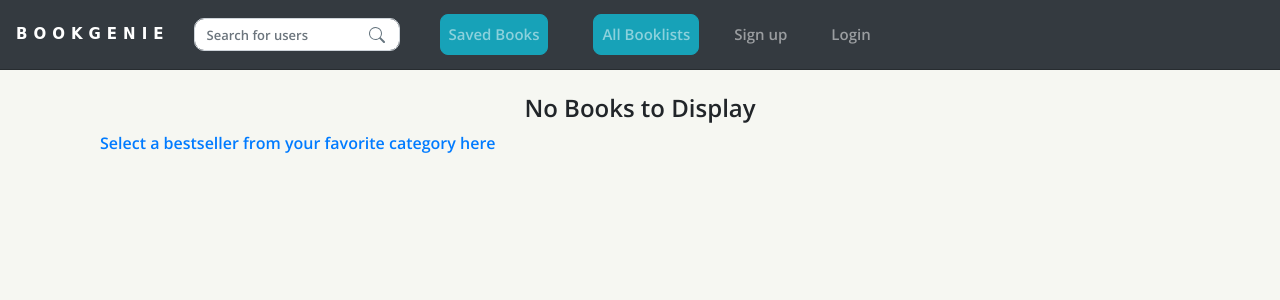
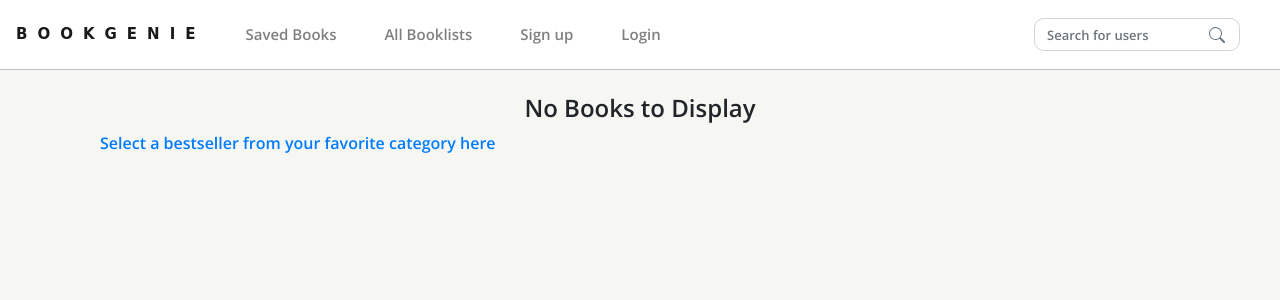
Before and after one commit to ShaheenKhan99/Capstone-1, a Flask app: page /books in a window 1280 px wide. Shown: the top 300 px of the page. Run offline with Flask 2, Linux system fonts and the light colour scheme; data that the repository does not hold is empty; some libraries are stand-ins or nearby versions; some web fonts are replaced.

Commit message:
modified styles

```diff
--- /dev/null
+++ b/confidential.py
@@ -0,0 +1 @@
+API_SECRET_KEY = 'CWD75tuEexOC1hIhaWOP0GPi9C1Xpbln'
--- a/static/style.css
+++ b/static/style.css
@@ -54,7 +54,7 @@
 }
 
 .navbar a {
-  color: #677580;
+  color: #777774 ;
   font-size: 15px;
   font-weight: bold;
 }
@@ -67,10 +67,9 @@
 .navbar-brand {
   display: flex;
   align-items: center;
-  font-size: 400px;
-  font-weight: 800;
+  font-size: 600px;
   font-family: 'Macondo', cursive;
-  letter-spacing: 6px;
+  letter-spacing: 10px;
 }
 
 
@@ -118,10 +117,16 @@
   border: 2px solid #3C7A89;
 }
 
+#profile {
+  border-radius: 10px;
+}
+
+
 /* on "onboarding" pages (signup & login), the navbar is
    different: no search box, the logo is centered, and it has
    a background color.
  */
+
 
 .onboarding > .navbar {
   background-size: 100% 100%;
@@ -153,7 +158,7 @@
 }
 
 .onboarding {
-  background-color: #fff;
+  background-color: greenyellow;
 }
 
 @media (max-width: 468px) {
--- a/templates/base.html
+++ b/templates/base.html
@@ -21,55 +21,54 @@
 </head>
 <body>
   <!-- Navbar-->
-    <nav class="navbar sticky-top navbar-expand-lg navbar-dark bg-dark">
+    <nav class="navbar navbar-expand-lg navbar-light mb-4">
+
       <a class="navbar-brand" href="/">BOOKGENIE</a>
 
       <button class="navbar-toggler" type="button" data-toggle="collapse" data-target="#navbarNav" aria-controls="navbarNav" aria-expanded="false" aria-label="Toggle navigation">
         <span class="navbar-toggler-icon"></span>
       </button>
+
       <div class="collapse navbar-collapse" id="navbarNav">
 
-        <ul class="nav navbar-nav">
-          {% if request.endpoint != None %}
-          <li class="nav-item">
-            <form class="navbar-form navbar-right" action="/users">
-              <input name="q" class="form-control" placeholder="Search for users" id="search">
-                <button class="btn btn-default">
-                  <svg xmlns="http://www.w3.org/2000/svg" width="16" height="16" fill="currentColor" class="bi bi-search mb-2" viewBox="0 0 16 16">
-                  <path d="M11.742 10.344a6.5 6.5 0 1 0-1.397 1.398h-.001c.03.04.062.078.098.115l3.85 3.85a1 1 0 0 0 1.415-1.414l-3.85-3.85a1.007 1.007 0 0 0-.115-.1zM12 6.5a5.5 5.5 0 1 1-11 0 5.5 5.5 0 0 1 11 0z"/>
-                  </svg>
-                </button>
-            </form>
+        <ul class="navbar-nav  mr-auto">
+
+          <li class="nav-item mx-3">
+            <a class="nav-link" href="/books">Saved Books</a>
           </li>
-          {% endif %}
-
-          <li class="nav-item">
-            <a class="btn btn-info mx-4 my-4 my-sm-0 nav-link" href="/books">Saved Books</a>
-          </li>
-          <li class="nav-item">
-            <a class="btn btn-info my-4 my-sm-0 nav-link" href="/booklists">All Booklists</a>
+          <li class="nav-item mx-3">
+            <a class="nav-link" href="/booklists">All Booklists</a>
           </li>
 
           {% if g.user %}
-          <li class="nav-item">
-            <a class="btn my-2 my-sm-0 nav-link" href="/logout">Logout</a>
+          <li class="nav-item mx-3">
+            <a class="nav-link" href="/logout">Logout</a>
           </li>
 
-          <li id="profile" class="nav-item">
-            <a class="btn my-2 my-lg-0 nav-link" href="/users/{{g.user.id}}">{{g.user.username }}</a>
+          <li id="profile" class="nav-item mx-3 border border-secondary">
+            <a class="nav-link" href="/users/{{g.user.id}}">{{g.user.username }}</a>
           </li>
 
           {% else %}
-          <li class="nav-item">
-            <a class="btn my-2 my-sm-0 nav-link" href="/signup">Sign up</a>
+          <li class="nav-item mx-3">
+            <a class="nav-link" href="/signup">Sign up</a>
           </li>
-          <li class="nav-item">
-            <a class="btn my-2 my-sm-0 nav-link" href="/login">Login</a>
+          <li class="nav-item mx-3">
+            <a class="nav-link" href="/login">Login</a>
           </li>
 
           {% endif %}
-
         </ul>
+        {% if request.endpoint != None %}
+          <form class="navbar-form navbar-right mx-4" action="/users">
+            <input name="q" class="form-control" placeholder="Search for users" id="search">
+              <button class="btn btn-default">
+                <svg xmlns="http://www.w3.org/2000/svg" width="16" height="16" fill="currentColor" class="bi bi-search mb-2" viewBox="0 0 16 16">
+                <path d="M11.742 10.344a6.5 6.5 0 1 0-1.397 1.398h-.001c.03.04.062.078.098.115l3.85 3.85a1 1 0 0 0 1.415-1.414l-3.85-3.85a1.007 1.007 0 0 0-.115-.1zM12 6.5a5.5 5.5 0 1 1-11 0 5.5 5.5 0 0 1 11 0z"/>
+                </svg>
+              </button>
+          </form>
+        {% endif %}
 
       </div>
     </nav>
--- a/templates/booklists/index.html
+++ b/templates/booklists/index.html
@@ -11,7 +11,7 @@
 
     <div class="row">
         {% for user in users %}
-            <div class="col-sm-4">
+            <div class="col-md-4">
                 <div class="card mt-3 mb-3 bg-secondary" style="max-width: 18rem;">
                     <a href="/users/{{ user.id}}" class="link">
                         <div class="card-header bg-light" style="text-align:center">{{ user.username }}'s Booklist</div>
--- a/templates/books/index.html
+++ b/templates/books/index.html
@@ -9,7 +9,7 @@
         <h4 class="mt-4 mb-4" style="text-align:center">All Saved Books</h4>
         <div class="card-deck">
             {% for book in books %}
-                <div class="col-2">
+                <div class="col-sm-3">
                     <a href="/books/{{ book.id}}" class="link">
                     <div class="card bg-light" id="results">
                         {% if book.image %}
--- a/templates/home.html
+++ b/templates/home.html
@@ -4,11 +4,11 @@
 
 {% block content %}
 
-<div class="container-fluid" id="img-div">
+<div class="container-fluid my-5" id="img-div">
     <div class="row justify-content-center mt-5">
       <div class="col-md-6">
-        <h3>Looking  for a bestseller?</h3>
-        <div class="mt-5" id="search-form">
+        <h3 class="my-5">Looking  for a bestseller?</h3>
+        <div id="search-form">
           <form method='GET' action='/results'id="search-form">
             {{ form.hidden_tag() }}
 
--- a/templates/results.html
+++ b/templates/results.html
@@ -8,7 +8,7 @@
 <div class="container-fluid">
   <div class="card-deck">
     {% for book in book_results %}
-        <div class="col-3">
+        <div class="col-sm-3">
           <div class="card bg-secondary mb-2" id="results">
             <a href="/results/{{ category.lower().replace('%20', "-") }}/books/{{ book.title.replace('%20', " ") }}">
             {% if book.image %}
--- a/templates/users/index.html
+++ b/templates/users/index.html
@@ -12,7 +12,7 @@
     <h4 class="mt-4 mb-4" style="text-align:center">All users</h4>
     <div class="row bg-light">
       {% for user in users %}
-          <div class="col-sm-2 text-center">
+          <div class="col-sm-4 text-center">
             <div class="card bg-light mb-3" style="max-width: 18rem;">
 
                 <a href="/users/{{ user.id }}" class="card-link">
--- a/templates/users/show.html
+++ b/templates/users/show.html
@@ -5,7 +5,7 @@
 {% block user_details %}
 
 <div class="row mt-8">
-  <div class="col-sm-6 bg-secondary">
+  <div class="col-md-6 bg-secondary">
     <h6 class="mt-4">My books</h6>
 
       <ul class="list-group" id="booklist">
```
Also changed, not shown: 1 other file.
